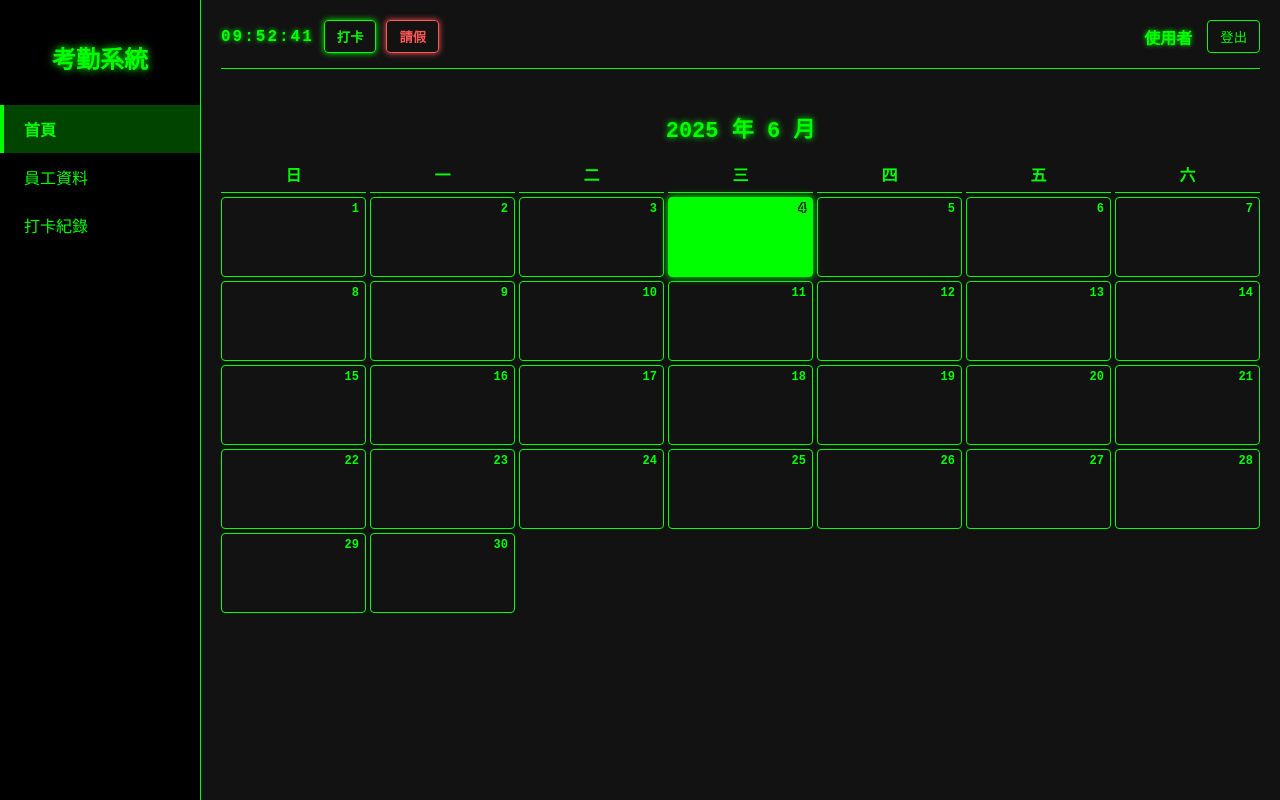
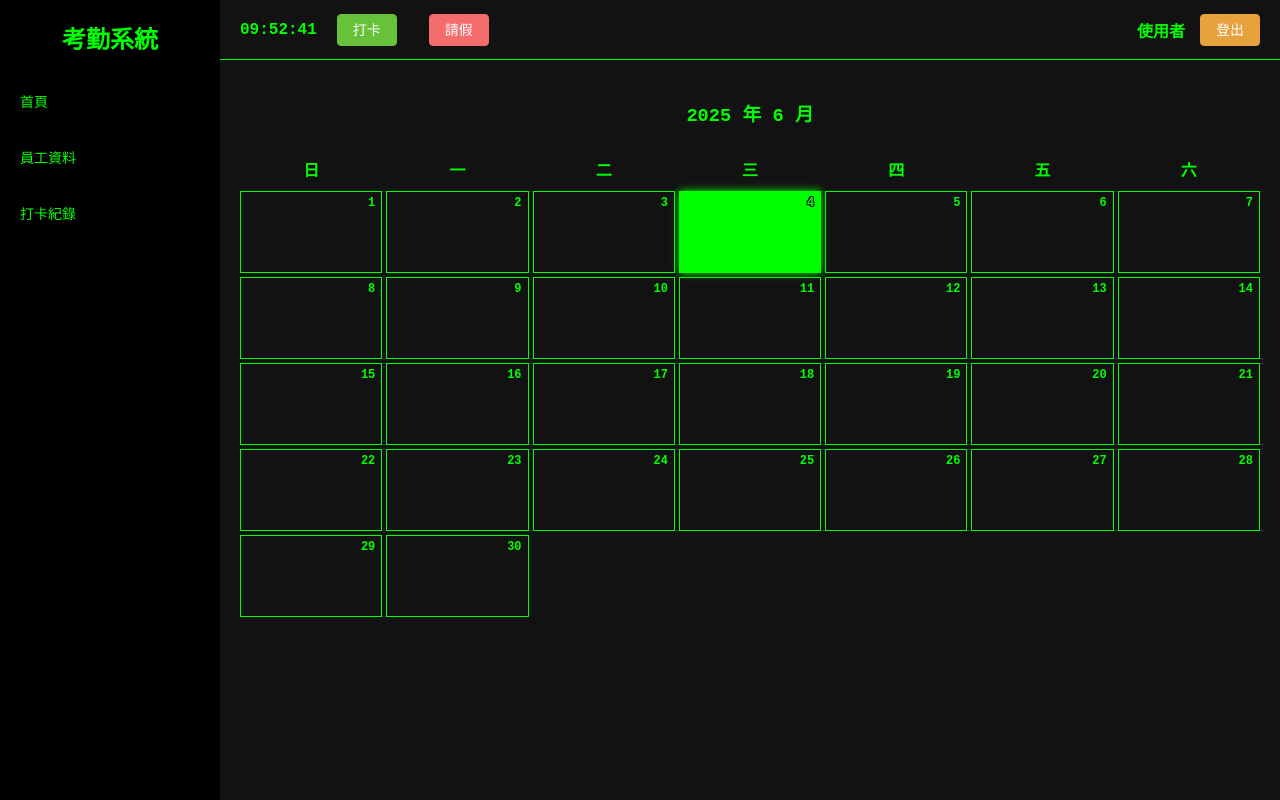
Before and after one commit to KevinJohn0324/AttendanceFrontend, a Vue app: page /dashboard in a window 1280 px wide. Built offline with nearby package versions, Linux system fonts and the light colour scheme.

Commit message:
修改首頁-套用el ui

```diff
--- a/package.json
+++ b/package.json
@@ -12,6 +12,7 @@
   "homepage": "https://KevinJohn0324.github.io/AttendanceFrontend",
   "dependencies": {
     "axios": "^1.9.0",
+    "element-plus": "^2.10.1",
     "pinia": "^3.0.1",
     "vue": "^3.5.13",
     "vue-router": "^4.5.0"
@@ -19,6 +20,7 @@
   "devDependencies": {
     "@vitejs/plugin-vue": "^5.2.3",
     "gh-pages": "^6.3.0",
+    "sass": "^1.89.2",
     "typescript": "^5.8.3",
     "vite": "^6.2.4",
     "vite-plugin-vue-devtools": "^7.7.2"
--- a/src/main.js
+++ b/src/main.js
@@ -3,7 +3,11 @@ import { createPinia } from 'pinia'
 import App from './App.vue'
 import router from './router'
 
+import ElementPlus from 'element-plus'
+import 'element-plus/dist/index.css'
+
 const app = createApp(App)
 app.use(createPinia())
 app.use(router)
+app.use(ElementPlus)
 app.mount('#app')
--- a/src/views/dashboard/index.vue
+++ b/src/views/dashboard/index.vue
@@ -1,66 +1,63 @@
 <template>
-  <div class="container">
-    <!-- 側邊選單 -->
-    <aside class="sidebar">
-      <h2 class="logo">考勤系統</h2>
-      <nav>
-        <ul>
-          <!-- 點擊切換 active 狀態及頁面 -->
-          <li :class="{ active: activeMenu === 'home' }" @click="goTo('home')">首頁</li>
-          <li :class="{ active: activeMenu === 'employees' }" @click="goTo('employees')">員工資料</li>
-          <li :class="{ active: activeMenu === 'records' }" @click="goTo('records')">打卡紀錄</li>
-        </ul>
-      </nav>
-    </aside>
+  <el-container style="height: 100vh;">
+    <!-- 側邊欄 -->
+    <el-aside width="220px" style="background-color: #000; color: #00ff00;">
+      <h2 style="text-align:center; margin-bottom: 20px; color:#00ff00;">考勤系統</h2>
+      <el-menu
+        :default-active="activeMenu"
+        background-color="#000"
+        text-color="#00ff00"
+        active-text-color="#00ff00"
+        router
+        @select="goTo"
+        style="border-right: none;"
+      >
+        <el-menu-item index="home">首頁</el-menu-item>
+        <el-menu-item index="employees">員工資料</el-menu-item>
+        <el-menu-item index="records">打卡紀錄</el-menu-item>
+      </el-menu>
+    </el-aside>
 
-    <main class="main-content">
-      <!-- 頁面上方的工具列 -->
-      <header class="topbar">
-        <!-- 時間與功能按鈕群組 -->
-        <div class="time-action-group">
-          <!-- 顯示目前時間 -->
-          <div class="time">{{ currentTime }}</div>
-          <!-- 打卡與請假按鈕 -->
-          <div class="action-buttons">
-            <button class="btn-punch">打卡</button>
-            <button class="btn-leave">請假</button>
+    <!-- 主內容 -->
+    <el-container>
+      <el-header
+        style="display:flex; justify-content:space-between; align-items:center; background-color:#121212; color:#00ff00; border-bottom: 1px solid #00ff00;"
+      >
+        <div style="display:flex; gap: 20px; align-items:center;">
+          <div style="font-weight:bold;">{{ currentTime }}</div>
+          <el-button size="medium" type="success" @click="punch">打卡</el-button>
+          <el-button size="medium" type="danger" @click="leave">請假</el-button>
         </div>
+        <div style="display:flex; align-items:center; gap: 15px;">
+          <span style="font-weight:bold;">{{ username }}</span>
+          <el-button size="medium" type="warning" @click="logout">登出</el-button>
+        </div>
+      </el-header>
+
+      <el-main style="background-color: #121212; color:#00ff00; padding: 20px;">
+  <h3 style="text-align:center; margin-bottom: 30px;">{{ year }} 年 {{ month }} 月</h3>
+  <div class="calendar-grid">
+    <div v-for="day in dayNames" :key="day" class="day-name">
+      {{ day }}
     </div>
 
-        <!-- 使用者資訊與登出按鈕 -->
-        <div class="user-info">
-          <span class="username">{{ username }}</span>
-          <button @click="logout">登出</button>
-        </div>
-      </header>
+    <div v-for="blank in blanks" :key="'b' + blank" class="blank"></div>
 
-      <!-- 月曆區塊 -->
-      <section class="calendar">
-        <!-- 顯示當前年月 -->
-        <h3>{{ year }} 年 {{ month }} 月</h3>
-        <!-- 月曆格子容器 -->
-        <div class="calendar-grid">
-          <!-- 星期名稱列 -->
-          <div class="day-name" v-for="day in dayNames" :key="day">{{ day }}</div>
-          <!-- 空白格，補齊第一天前的空格 -->
-          <div v-for="blank in blanks" :key="'b' + blank" class="calendar-day blank"></div>
-          <!-- 日期格子，當天加上 today 樣式 -->
     <div
       v-for="day in daysInMonthArr"
       :key="day"
-            class="calendar-day"
-            :class="{ today: isToday(day) }"
+      :class="['date-cell', { today: isToday(day) }]"
     >
       <div class="date-number">{{ day }}</div>
     </div>
   </div>
-      </section>
-    </main>
-  </div>
+</el-main>
+
+    </el-container>
+  </el-container>
 </template>
 
 <script setup>
-// 引入 Vue 相關函式與 router、store
 import { ref, computed, onMounted } from 'vue'
 import { useRouter } from 'vue-router'
 import { useAuthStore } from '../../stores/auth'
@@ -68,43 +65,41 @@ import { useAuthStore } from '../../stores/auth'
 const router = useRouter()
 const authStore = useAuthStore()
 
-// 從 store 取得使用者名稱，若沒有則顯示預設字串
 const username = computed(() => authStore.username || '使用者')
 
-// 頁面目前 active 的選單項目，預設首頁
 const activeMenu = ref('home')
-// 切換頁面與選單狀態
 function goTo(page) {
   activeMenu.value = page
+  router.push(`/${page === 'home' ? '' : page}`)
 }
 
-// 登出函式，呼叫 store 的 logout 並導向登入頁
 function logout() {
   authStore.logout()
   router.push('/login')
 }
 
-// 取得當前年月及星期名稱
+function punch() {
+  alert('打卡成功！')
+}
+
+function leave() {
+  alert('請假申請送出！')
+}
+
 const now = new Date()
 const year = now.getFullYear()
 const month = now.getMonth() + 1
 const dayNames = ['日', '一', '二', '三', '四', '五', '六']
 
-// 計算該月總天數函式
 function daysInMonth(y, m) {
   return new Date(y, m, 0).getDate()
 }
-
 const daysInMonthValue = daysInMonth(year, month)
 
-// 該月第一天星期幾 (0=日, 1=一, ...)
 const firstDay = new Date(year, month - 1, 1).getDay()
-// 補齊第一天之前的空白格數組，用於月曆排版
 const blanks = Array.from({ length: firstDay }, (_, i) => i + 1)
-// 該月日期數組，從1開始
 const daysInMonthArr = Array.from({ length: daysInMonthValue }, (_, i) => i + 1)
 
-// 判斷是否為今天，方便加樣式突出
 function isToday(day) {
   const today = new Date()
   return (
@@ -114,266 +109,77 @@ function isToday(day) {
   )
 }
 
-// 儲存目前時間字串，並每秒更新
 const currentTime = ref('')
 function updateTime() {
   const d = new Date()
-  // 使用24小時制，不帶上午下午
   currentTime.value = d.toLocaleTimeString('zh-TW', { hour12: false })
 }
 
-// 初始化與定時更新時間
 onMounted(() => {
   updateTime()
   setInterval(updateTime, 1000)
 })
 </script>
 
-<style scoped>
-/* 主容器：側邊欄 + 主內容排列 */
-.container {
-  display: flex;
-  height: 100vh;
-  font-family: 'Courier New', Courier, monospace;
-  background-color: #121212;
-  color: #00ff00;
-  user-select: none; /* 禁止文字選取 */
-}
+<style lang="scss" scoped>
+$main-color: #00ff00;
+$main-bg-color: transparent;
+$today-bg-color: #00ff00;
+$today-text-color: #000;
+$black-shadow: #000;
 
-/* 側邊欄 */
-.sidebar {
-  width: 200px;
-  background-color: #000;
-  border-right: 1px solid #00ff00;
-  display: flex;
-  flex-direction: column;
-  padding: 20px 0;
-}
-
-/* LOGO 樣式 */
-.logo {
-  text-align: center;
-  font-size: 24px;
-  font-weight: bold;
-  margin-bottom: 30px;
-  text-shadow: 0 0 8px #00ff00;
-}
-
-/* 側邊欄選單 */
-.sidebar nav ul {
-  list-style: none;
-  padding: 0;
-  margin: 0;
-}
-
-/* 選單項目 */
-.sidebar nav ul li {
-  padding: 12px 20px;
-  cursor: pointer;
-  border-left: 4px solid transparent;
-  transition: background-color 0.3s, border-color 0.3s;
-}
-
-/* 選單滑鼠懸停效果 */
-.sidebar nav ul li:hover {
-  background-color: #003300;
-}
-
-/* 選中狀態 */
-.sidebar nav ul li.active {
-  border-left-color: #00ff00;
-  background-color: #004400;
-  font-weight: bold;
-}
-
-/* 主內容區 */
-.main-content {
-  flex-grow: 1;
-  display: flex;
-  flex-direction: column;
-  background-color: #121212;
-  padding: 20px;
-}
-
-/* 頂部工具列 */
-.topbar {
-  display: flex;
-  justify-content: space-between; /* 左右分開 */
-  align-items: center;
-  padding-bottom: 15px;
-  border-bottom: 1px solid #00ff00;
-  font-size: 16px;
-  gap: 20px;
-}
-
-/* 時間與按鈕群組 */
-.time-action-group {
-  display: flex;
-  align-items: center;
-  gap: 10px;
-}
-
-/* 顯示時間樣式 */
-.time {
-  font-weight: bold;
-  letter-spacing: 2px;
-  text-shadow: 0 0 5px #00ff00;
-  flex-shrink: 0; /* 不縮小 */
-}
-
-/* 打卡、請假按鈕容器 */
-.action-buttons {
-  display: flex;
-  gap: 10px;
-}
-
-/* 按鈕基礎樣式 */
-.action-buttons button {
-  background-color: transparent;
-  border: 1.5px solid #00ff00;
-  color: #00ff00;
-  padding: 6px 14px;
-  border-radius: 6px;
-  font-weight: bold;
-  cursor: pointer;
-  font-family: 'Courier New', Courier, monospace;
-  transition: background-color 0.3s, color 0.3s;
-  user-select: none;
-  box-shadow: 0 0 6px #00ff00;
-}
-
-/* 按鈕 hover 狀態 */
-.action-buttons button:hover {
-  background-color: #00ff00;
-  color: #000;
-}
-
-/* 請假按鈕特別色調 */
-.action-buttons .btn-leave {
-  border-color: #ff5555;
-  color: #ff5555;
-  box-shadow: 0 0 6px #ff5555;
-}
-
-/* 請假按鈕 hover */
-.action-buttons .btn-leave:hover {
-  background-color: #ff5555;
-  color: #fff;
-}
-
-/* 使用者資訊區 */
-.topbar .user-info {
-  display: flex;
-  align-items: center;
-  gap: 15px;
-}
-
-/* 使用者名稱樣式 */
-.topbar .username {
-  font-weight: bold;
-  text-shadow: 0 0 5px #00ff00;
-}
-
-/* 登出按鈕 */
-.topbar button {
-  background-color: transparent;
-  border: 1px solid #00ff00;
-  color: #00ff00;
-  padding: 6px 12px;
-  border-radius: 4px;
-  cursor: pointer;
-  font-family: 'Courier New', Courier, monospace;
-  transition: background-color 0.3s, color 0.3s;
-}
-
-/* 登出按鈕 hover */
-.topbar button:hover {
-  background-color: #00ff00;
-  color: #000;
-}
-
-/* 月曆區 */
-.calendar {
-  margin-top: 20px;
-}
-
-/* 月曆標題 */
-.calendar h3 {
-  text-align: center;
-  margin-bottom: 12px;
-  font-weight: bold;
-  font-size: 22px;
-  text-shadow: 0 0 6px #00ff00;
-}
-
-/* 月曆格子 */
 .calendar-grid {
   display: grid;
   grid-template-columns: repeat(7, 1fr);
   gap: 4px;
-  user-select: none;
-}
 
-/* 星期名稱格子 */
   .day-name {
     text-align: center;
     font-weight: bold;
-  padding: 6px 0;
-  border-bottom: 1px solid #00ff00;
+    height: 30px;
+    line-height: 30px;
   }
 
-/* 日期格子 */
-.calendar-day {
-  position: relative;
+  .blank {
+    background: $main-bg-color;
+    border: none;
+    height: 80px;
+  }
+
+  .date-cell {
+    border: 1px solid $main-color;
     height: 80px;
     display: flex;
     justify-content: center;
     align-items: center;
-  border: 1px solid #00ff00;
-  border-radius: 4px;
+    user-select: none;
     cursor: default;
-  user-select: none;
-  transition: background-color 0.3s;
-  padding: 6px;
-  box-sizing: border-box;
-  flex-direction: column;
-}
+    position: relative;
 
-/* 日期右上角的數字 */
     .date-number {
       position: absolute;
       top: 4px;
       right: 6px;
+      font-weight: bold;
+      color: $main-color;
       font-size: 12px;
-  font-weight: bold;
-  color: #00ff00;
-  user-select: none;
-  pointer-events: none;
     }
 
-/* 今天的日期格子樣式 */
-.calendar-day.today {
-  background-color: #00ff00;
-  color: #000;
+    &.today {
+      background-color: $today-bg-color !important;
+      color: $today-text-color !important;
       font-weight: bold;
-  box-shadow: 0 0 8px #00ff00;
+      box-shadow: 0 0 8px $main-color;
+
+      .date-number {
+        /* 加黑色描邊 */
+        text-shadow:
+          -1px -1px 0 $black-shadow,
+          1px -1px 0 $black-shadow,
+          -1px 1px 0 $black-shadow,
+          1px 1px 0 $black-shadow;
       }
-
-/* 今天日期數字反色 */
-.calendar-day.today .date-number {
-  color: #00ff00;
-  text-shadow:
-    -1px -1px 0 #000,
-     1px -1px 0 #000,
-    -1px  1px 0 #000,
-     1px  1px 0 #000;
-  font-weight: bold;
     }
-
-/* 空白格子，無邊框 */
-.calendar-day.blank {
-  border: none;
-  background-color: transparent;
-  cursor: default;
+  }
 }
 </style>
```
Also changed, not shown: 1 other file (tests, documents, lock files or other folders). Lines whose indentation alone changed are shown as unchanged.
